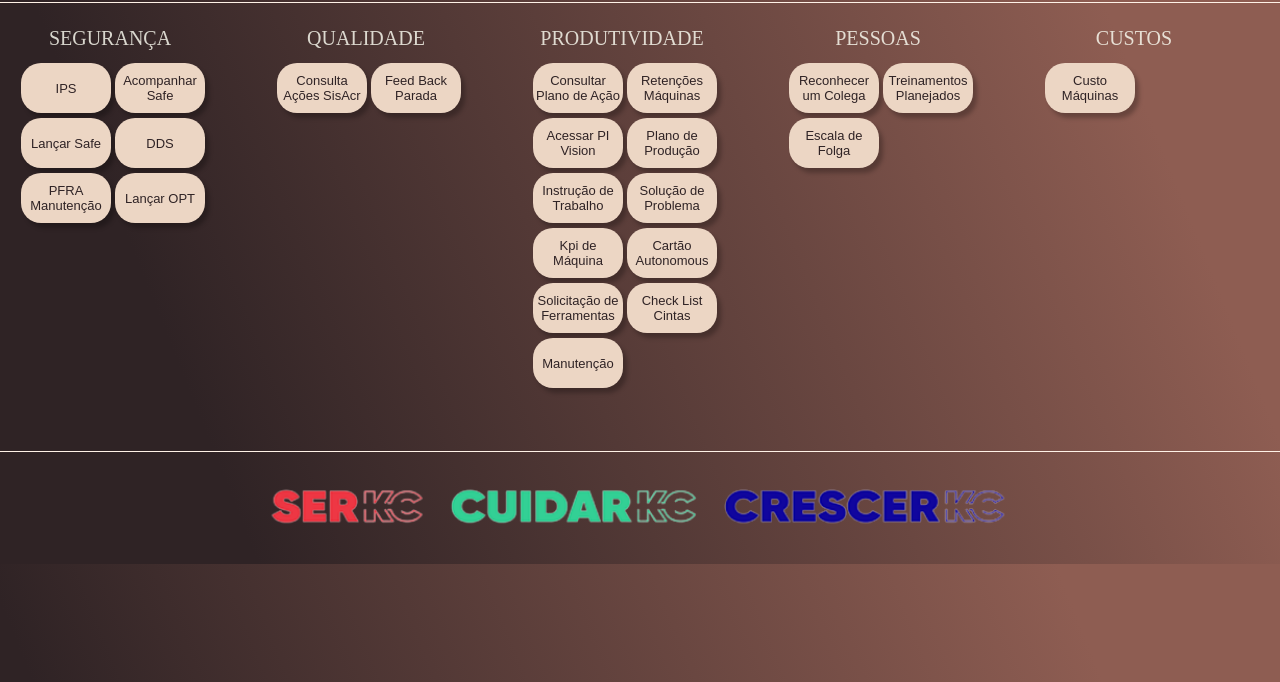
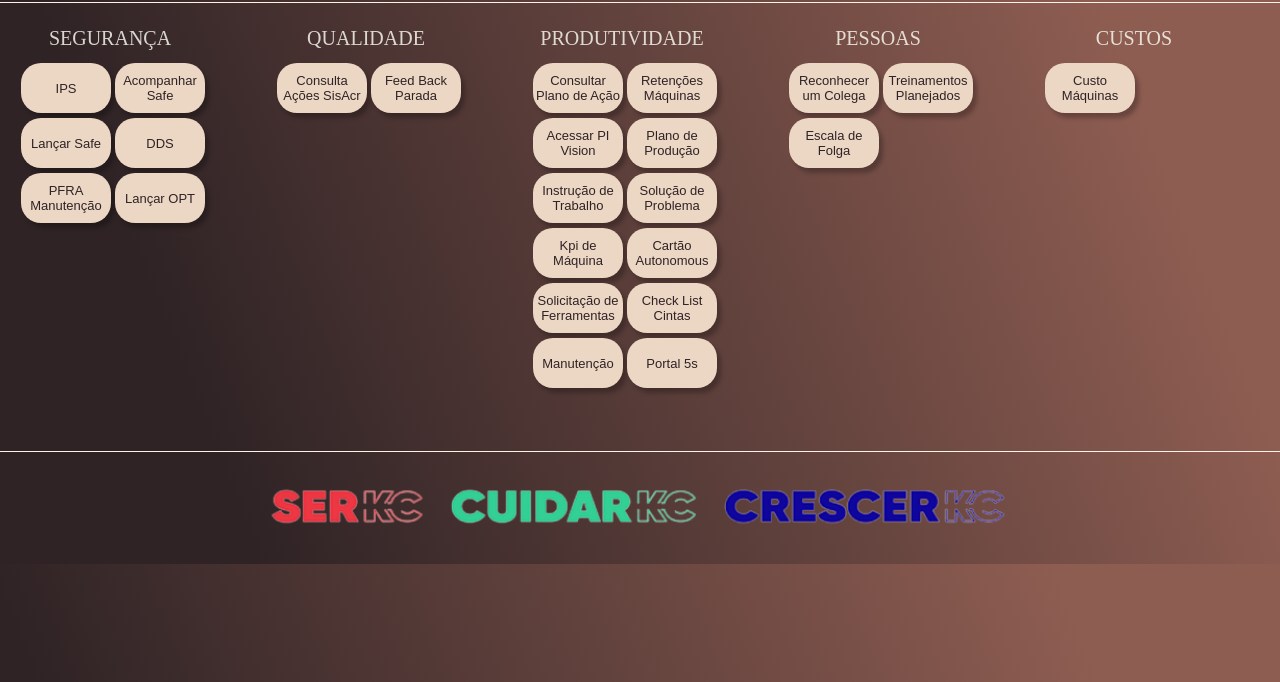
Before and after one commit to l24427/MelhoriaContinua_OFBCM, a plain HTML site: page index.html in a window 1280 px wide. Shown: the part 118-800 px from the top of the page. Drawn offline with Linux system fonts and the light colour scheme.

Commit message:
Update index.html

```diff
--- a/index.html
+++ b/index.html
@@ -96,21 +96,21 @@
                         </button></a>
                 <a href="https://kimberlyclark.sharepoint.com/:x:/r/Sites/H945/_layouts/15/Doc.aspx?sourcedoc=%7B90344E91-F85B-478E-AD5F-D7A99B7B71C7%7D&file=KPI%27s.xlsx&action=default&mobileredirect=true"          target="_blank"> <button class="Conteudo-principal-escrito-botao" style="text-decoration:none" target="_blank">Kpi de Máquina
                         </button></a>
-
                 <a href="https://brsza022/PIVision/#/Displays/633/AUTONOMOS-CARE-CART%25C3%2595ES" target="_blank"> <button
-                        class="Conteudo-principal-escrito-botao" style="text-decoration:none" target="_blank">Cartão Autonomous</button></a>
-
+                        class="Conteudo-principal-escrito-botao" style="text-decoration:none" target="_blank">Cartão Autonomous
+                        </button></a>
                 <a href="https://kimberlyclark.sharepoint.com/Sites/H945/Lists/Ferramentas%20Oficina/AllItems.aspx?OR=Teams%2DHL&CT=1681240356792&clickparams=eyJBcHBOYW1lIjoiVGVhbXMtRGVza3RvcCIsIkFwcFZlcnNpb24iOiIyNy8yMzAzMDUwMTExMCIsIkhhc0ZlZGVyYXRlZFVzZXIiOmZhbHNlfQ%3D%3D" target="_blank"> <button
                         class="Conteudo-principal-escrito-botao" style="text-decoration:none" target="_blank">Solicitação de Ferramentas
                         </button></a>
-
                 <a href="https://kimberlyclark.sharepoint.com/sites/G394/SitePages/CintasTexteis.aspx" target="_blank"> <button
                         class="Conteudo-principal-escrito-botao" style="text-decoration:none" target="_blank">Check List Cintas
                         </button></a>
-
                 <a href="https://l24427.github.io/MelhoriaContinua_Manutencao/"> <button
                         class="Conteudo-principal-escrito-botao" style="text-decoration:none" target="_blank">Manutenção
-                                </button></a>
+                        </button></a>
+                <a href="https://app.powerbi.com/reportEmbed?reportId=ce78a6a4-651e-45f1-a0dc-cc9c9a9fa3ce&autoAuth=true&ctid=fee2180b-69b6-4afe-9f14-ccd70bd4c737" target="_blank"> <button
+                        class="Conteudo-principal-escrito-botao" style="text-decoration:none" target="_blank">Portal 5s
+                        </button></a>
 
 
 
```
